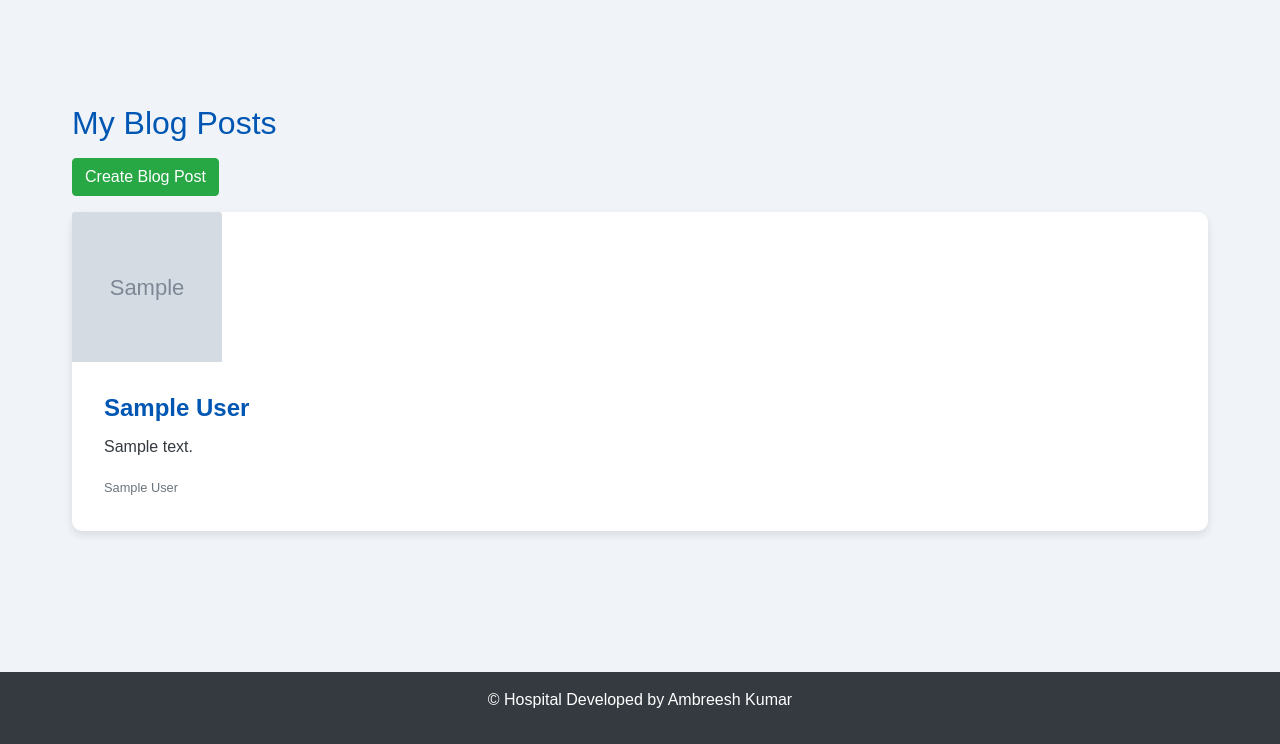
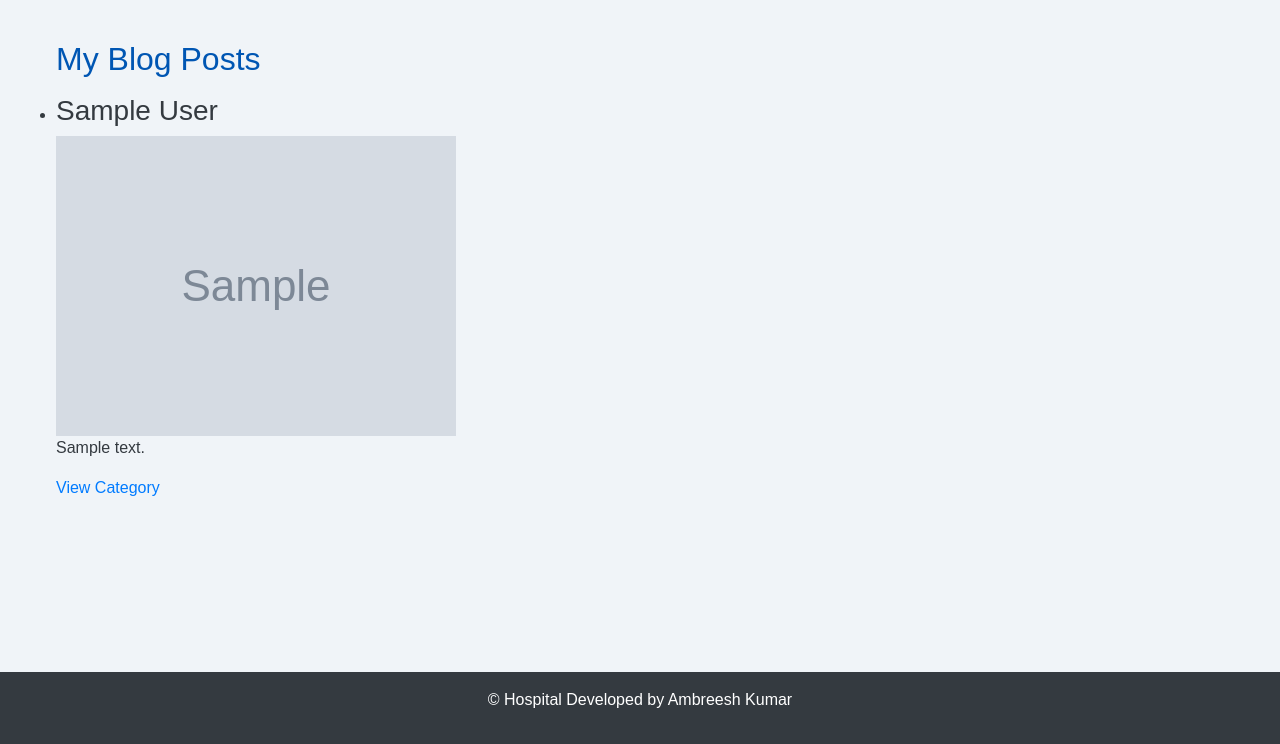
Before and after one commit to ambreesh62/Hospital-Management, a Django app: page /doctor_blogs/ in a window 1280 px wide. Shown: the part 56-800 px from the top of the page. Run offline with Django 4.2, Linux system fonts and the light colour scheme; a user stored in the database is signed in; tables that the repository leaves empty hold one stand-in row (values such as "Sample post"); grey boxes marked "Sample" are stand-in pictures; some libraries are stand-ins or nearby versions.

Commit message:
added bolgs all

```diff
--- a/templates/doctor_blogs.html
+++ b/templates/doctor_blogs.html
@@ -3,18 +3,17 @@
 {% block title %}My Blog Posts{% endblock %}
 
 {% block content %}
-<div class="container mt-5">
-    <h2>My Blog Posts</h2>
-    <a href="{% url 'create_blog_post' %}" class="btn btn-success mb-3">Create Blog Post</a>
+<h2>My Blog Posts</h2>
+<ul>
     {% for blog in blogs %}
-        <div class="card mb-3">
-            <img src="{{ blog.image.url }}" class="card-img-top" alt="...">
-            <div class="card-body">
-                <h5 class="card-title">{{ blog.title }}</h5>
-                <p class="card-text">{{ blog.summary }}</p>
-                <p class="card-text"><small class="text-muted">{{ blog.category.name }}</small></p>
-            </div>
-        </div>
+        <li>
+            <h3>{{ blog.title }}</h3>
+            <img src="{{ blog.image.url }}" alt="{{ blog.title }}">
+            <p>{{ blog.summary }}</p>
+            <a href="{% url 'category_blogs' blog.category.id %}">View Category</a>
+        </li>
+    {% empty %}
+        <p>No blog posts available.</p>
     {% endfor %}
-</div>
+</ul>
 {% endblock %}
```
Also changed, not shown: templates/create_blog_post.html (+6 -8 lines), templates/patient_blogs.html (+16 -10 lines).
